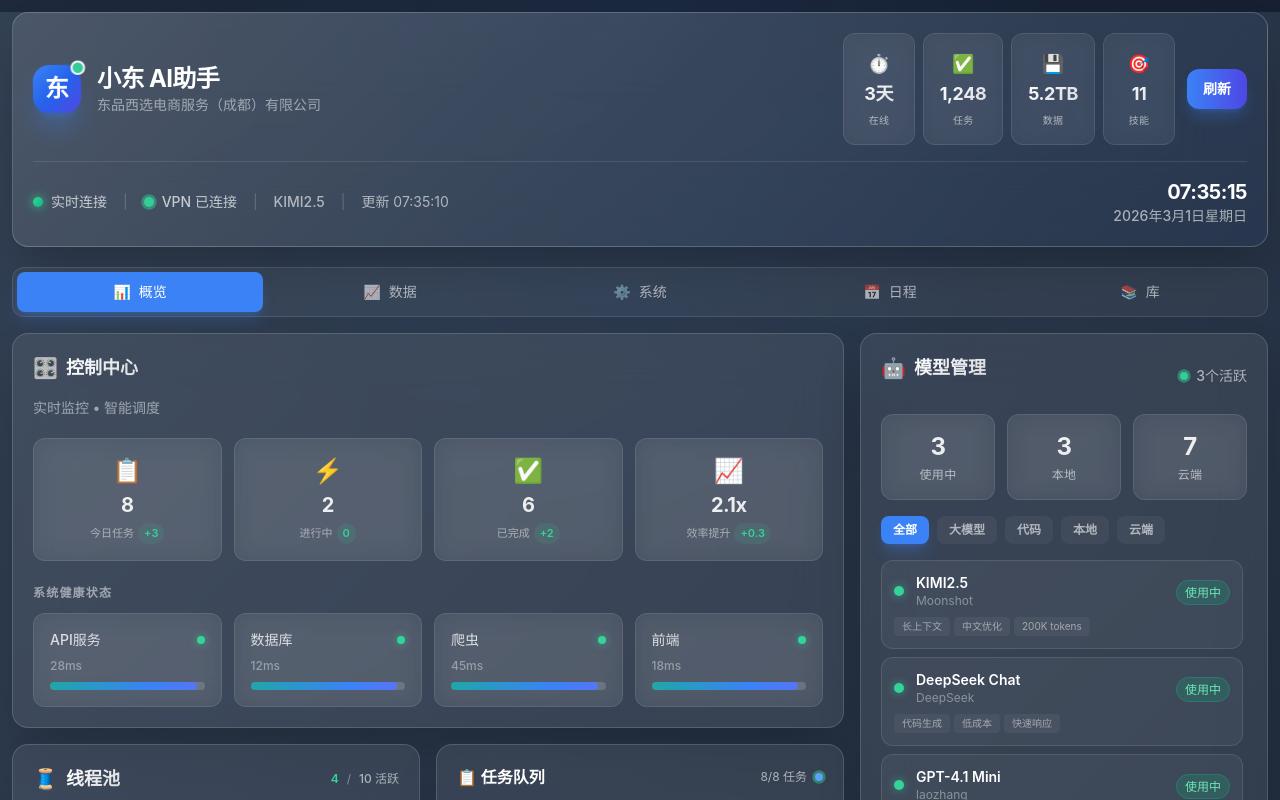
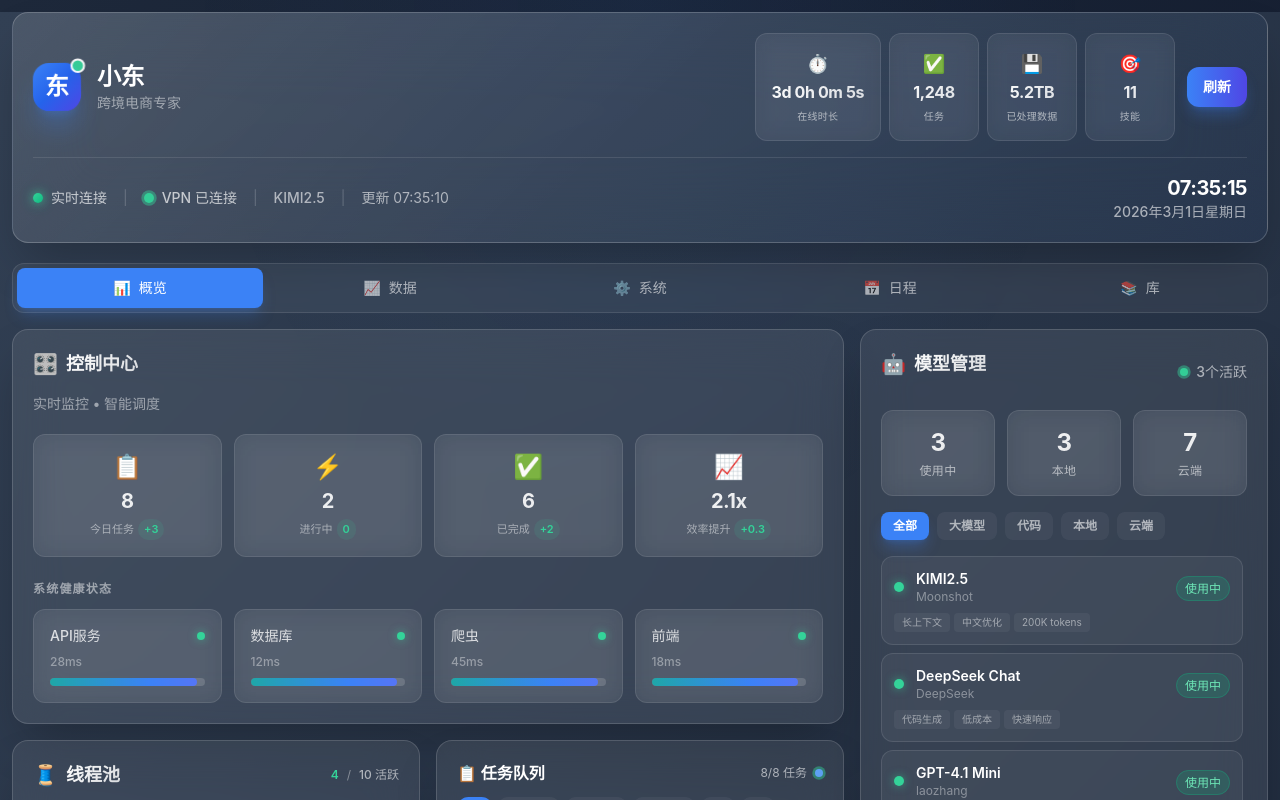
Before and after one commit to yancyfeng999-star/xiaodong-dashboard, a React (Vite) app: page / in a window 1280 px wide. Shown: the top 800 px of the page. Built offline with nearby package versions, Linux system fonts and the light colour scheme.

Commit message:
Update header: change title to 小东, add 跨境电商专家 subtitle, live uptime counter, data label change

```diff
--- a/src/components/Header.tsx
+++ b/src/components/Header.tsx
@@ -5,11 +5,31 @@ const Header: React.FC = () => {
   const [isRefreshing, setIsRefreshing] = useState(false)
   const [lastUpdate, setLastUpdate] = useState(new Date())
   const [currentTime, setCurrentTime] = useState(new Date())
+  const [uptime, setUptime] = useState({ days: 3, hours: 0, minutes: 0, seconds: 0 })
+
+  // 启动时间（3天前）
+  const startTime = useState(() => {
+    const start = new Date()
+    start.setDate(start.getDate() - 3)
+    return start
+  })[0]
 
   useEffect(() => {
-    const timer = setInterval(() => setCurrentTime(new Date()), 1000)
+    const timer = setInterval(() => {
+      setCurrentTime(new Date())
+
+      // 计算运行时间
+      const now = new Date()
+      const diff = now.getTime() - startTime.getTime()
+      const days = Math.floor(diff / (1000 * 60 * 60 * 24))
+      const hours = Math.floor((diff % (1000 * 60 * 60 * 24)) / (1000 * 60 * 60))
+      const minutes = Math.floor((diff % (1000 * 60 * 60)) / (1000 * 60))
+      const seconds = Math.floor((diff % (1000 * 60)) / 1000)
+
+      setUptime({ days, hours, minutes, seconds })
+    }, 1000)
     return () => clearInterval(timer)
-  }, [])
+  }, [startTime])
 
   const handleRefresh = () => {
     setIsRefreshing(true)
@@ -21,9 +41,9 @@ const Header: React.FC = () => {
   }
 
   const stats = [
-    { label: '在线', value: '3天', icon: '⏱️' },
+    { label: '在线时长', value: `${uptime.days}天${uptime.hours}时${uptime.minutes}分${uptime.seconds}秒`, icon: '⏱️', shortValue: `${uptime.days}d ${uptime.hours}h ${uptime.minutes}m ${uptime.seconds}s` },
     { label: '任务', value: '1,248', icon: '✅' },
-    { label: '数据', value: '5.2TB', icon: '💾' },
+    { label: '已处理数据', value: '5.2TB', icon: '💾' },
     { label: '技能', value: '11', icon: '🎯' },
   ]
 
@@ -62,7 +82,7 @@ const Header: React.FC = () => {
               transition={{ delay: 0.2, duration: 0.4 }}
               className="text-2xl font-bold text-white tracking-tight"
             >
-              小东 AI助手
+              小东
             </motion.h1>
             <motion.p
               initial={{ opacity: 0, x: -10 }}
@@ -70,7 +90,7 @@ const Header: React.FC = () => {
               transition={{ delay: 0.3, duration: 0.4 }}
               className="text-sm text-white/50 font-medium"
             >
-              东品西选电商服务（成都）有限公司
+              跨境电商专家
             </motion.p>
           </div>
         </div>
@@ -90,10 +110,11 @@ const Header: React.FC = () => {
                 animate={{ opacity: 1, scale: 1, y: 0 }}
                 transition={{ duration: 0.3, delay: 0.3 + index * 0.08 }}
                 whileHover={{ scale: 1.05, y: -2 }}
-                className="metric-card text-center min-w-[72px] cursor-default"
+                className="metric-card text-center min-w-[90px] cursor-default"
+                title={stat.label === '在线时长' ? stat.value : undefined}
               >
                 <div className="text-lg mb-0.5">{stat.icon}</div>
-                <div className="metric-value text-lg">{stat.value}</div>
+                <div className="metric-value text-base">{stat.shortValue || stat.value}</div>
                 <div className="metric-label text-[10px]">{stat.label}</div>
               </motion.div>
             ))}
```
